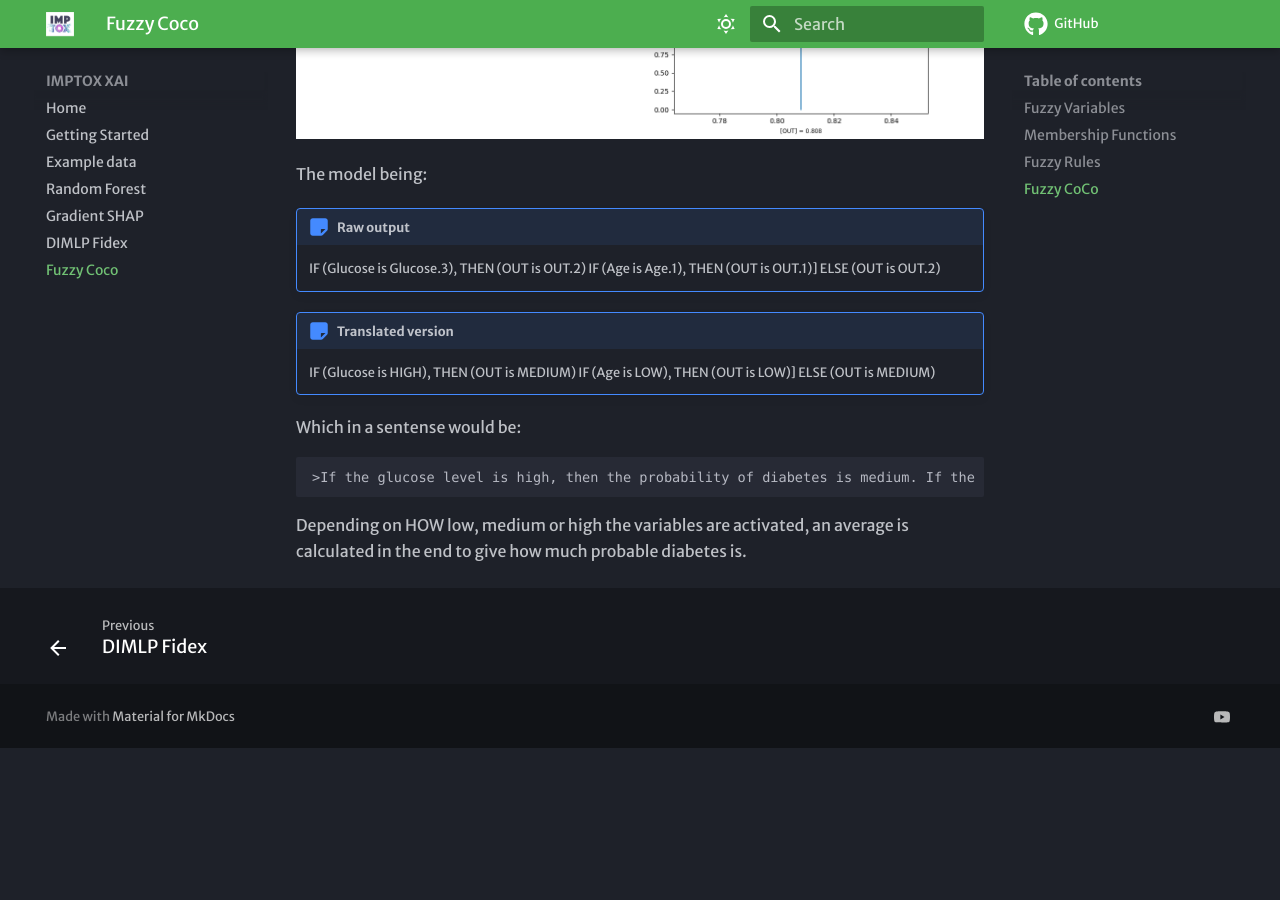
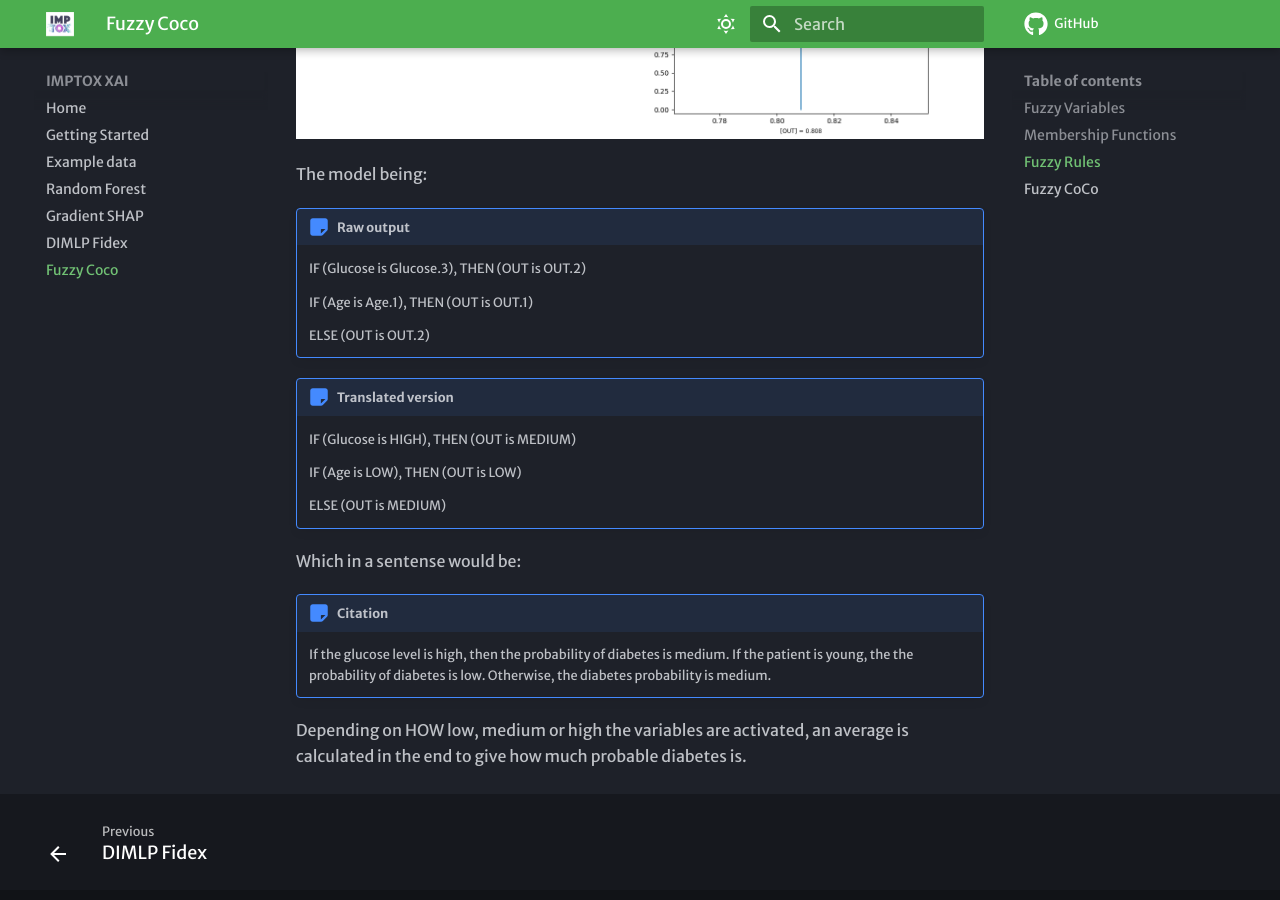
Before and after one commit to ThibaultSchowing/IMPTOX_XAI, an MkDocs documentation site: the page built from docs/eFuzzy-CoCo.md, in a window 1280 px wide and 900 px high, scrolled down 925 px. Built offline with MkDocs 1.6.1 and Material for MkDocs 9.7.7, drawn with Linux system fonts in a browser that asks for light colours; some web fonts are replaced; comment, search, counter and statistics services are not loaded; before the commit the page ends 1673 px from its top, so only the background shows below that.

Commit message:
update doc

```diff
--- a/docs/eFuzzy-CoCo.md
+++ b/docs/eFuzzy-CoCo.md
@@ -40,16 +40,21 @@ The model being:
 
 !!! hint "Raw output"
     IF (Glucose is Glucose.3), THEN (OUT is OUT.2)
-    IF (Age is Age.1), THEN (OUT is OUT.1)]
+
+    IF (Age is Age.1), THEN (OUT is OUT.1)
+
     ELSE (OUT is OUT.2)
 
 !!! hint "Translated version"
     IF (Glucose is HIGH), THEN (OUT is MEDIUM)
-    IF (Age is LOW), THEN (OUT is LOW)]
+
+    IF (Age is LOW), THEN (OUT is LOW)
+
     ELSE (OUT is MEDIUM)
 
 Which in a sentense would be:
 
-    >If the glucose level is high, then the probability of diabetes is medium. If the patient is young, the the probability of diabetes is low. Otherwise, the diabetes probability is medium.
+!!! citation
+    If the glucose level is high, then the probability of diabetes is medium. If the patient is young, the the probability of diabetes is low. Otherwise, the diabetes probability is medium.
 
 Depending on HOW low, medium or high the variables are activated, an average is calculated in the end to give how much probable diabetes is.
```
